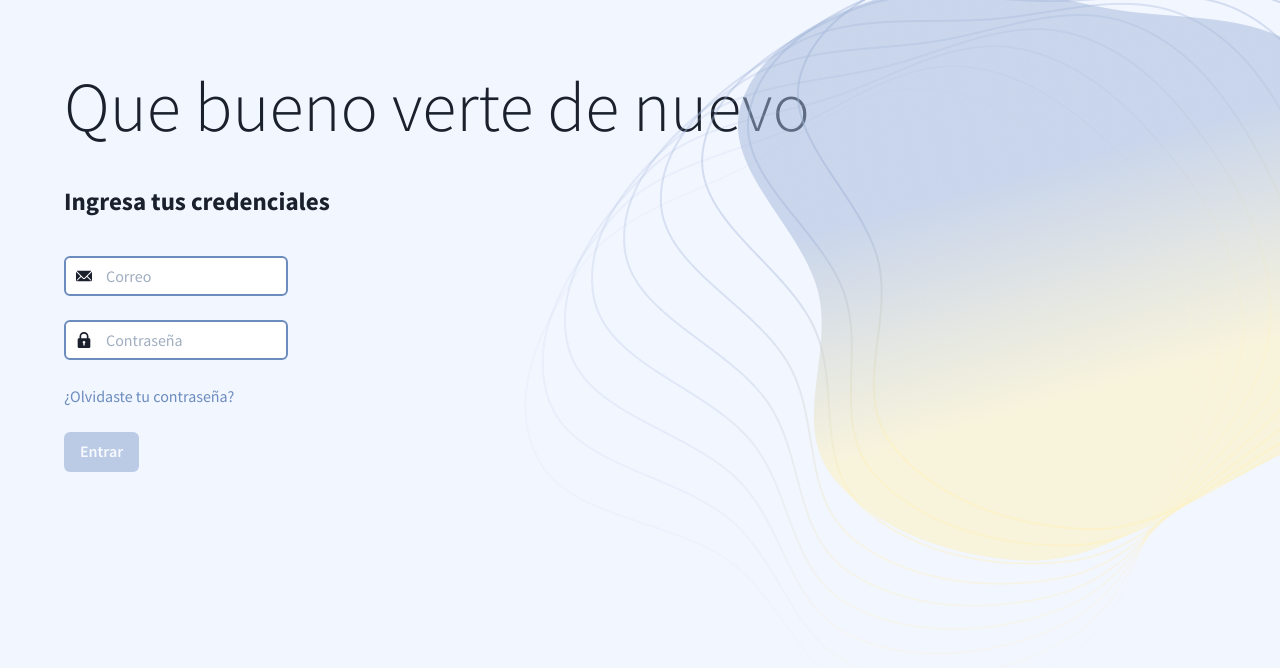
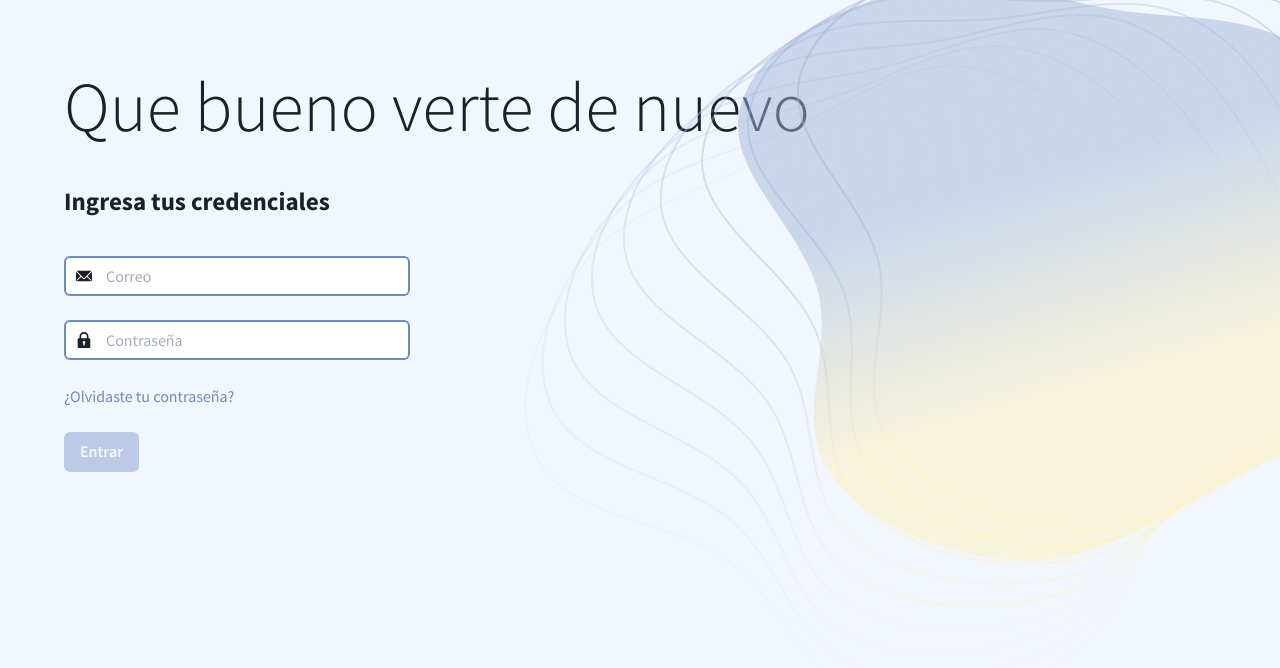
Before and after one commit to andreadelou/Proyecto-_IS, a React (Create React App) app: page / in a window 1280 px wide. Shown: the top 668 px of the page. Built offline with nearby package versions, Linux system fonts and the light colour scheme; no server answers.

Commit message:
Removed style

```diff
--- a/src/CSS/Health.css
+++ b/src/CSS/Health.css
@@ -1,6 +1,3 @@
-body {
-  display: flex;
-}
 .azul1 {
   width: 500px;
   height: 32px;
@@ -172,6 +169,7 @@ h2 {
 .metas-container {
   display: flex;
   flex-direction: column;
+  width: 50vw;
 }
 
 .metas-container:not(:last-child) {
```
